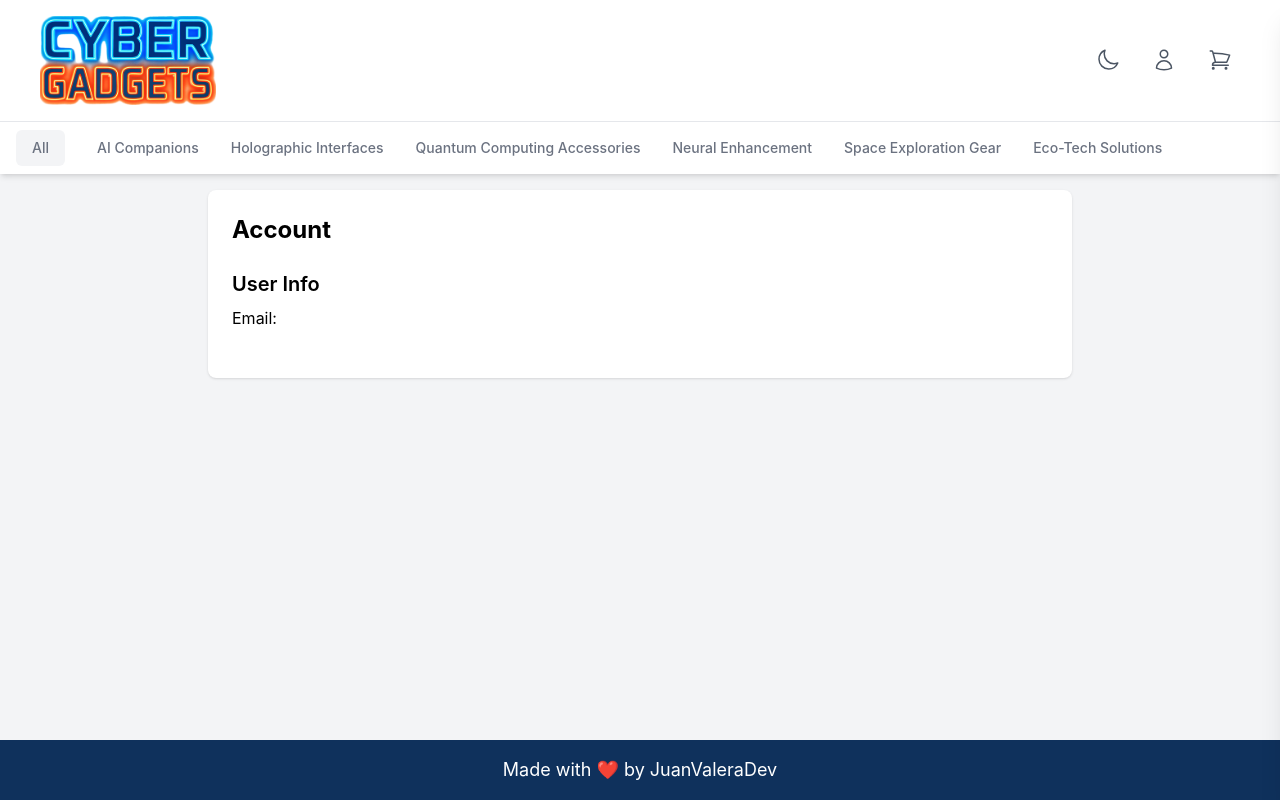
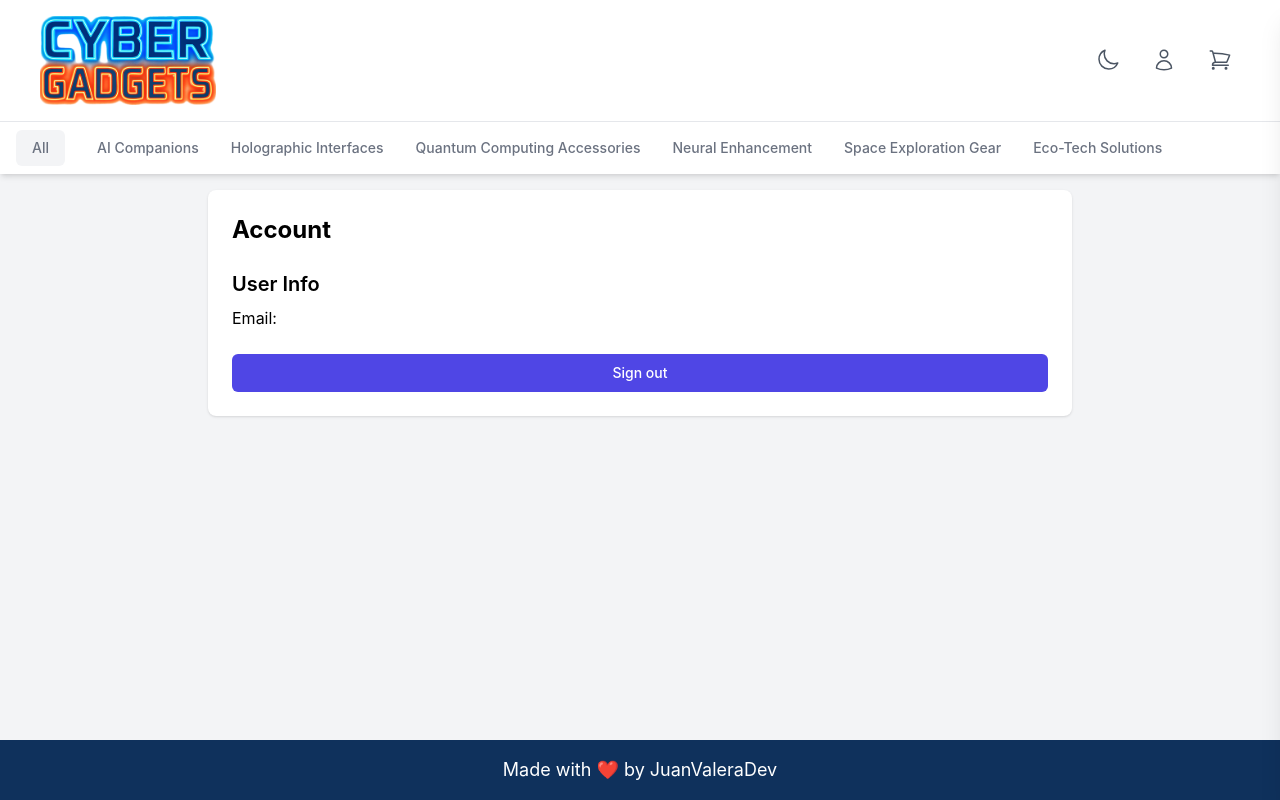
Before and after one commit to JuanValeraDev/Cyber-Gadgets, a React (Vite) app in the folder frontend/: page /account in a window 1280 px wide. Built offline with nearby package versions, Linux system fonts and the light colour scheme.

Commit message:
Some improvements

```diff
--- a/frontend/src/components/AccountHome.jsx
+++ b/frontend/src/components/AccountHome.jsx
@@ -1,4 +1,17 @@
+import {createClient} from "@supabase/supabase-js";
+
 const AccountHome = ({ userData }) => {
+
+    const supabase = createClient(
+        "https://plywzkndxxlnuivlqige.supabase.co",
+        "eyJhbGciOiJIUzI1NiIsInR5cCI6IkpXVCJ9.eyJpc3MiOiJzdXBhYmFzZSIsInJlZiI6InBseXd6a25keHhsbnVpdmxxaWdlIiwicm9sZSI6ImFub24iLCJpYXQiOjE3NDUwNzM0NDIsImV4cCI6MjA2MDY0OTQ0Mn0.RllzUJ6nWn4RrAVMEvud1huuN6G8eRxtBOokB-njTgI"
+    );
+
+    async function signOutWithEmail() {
+        console.log("En signOutWithEmail")
+
+        await supabase.auth.signOut().catch(() => console.log("Error en signOut"))
+    }
     return (
         <div className="max-w-4xl mx-auto p-4">
             <div className="bg-white shadow rounded-lg p-6">
@@ -10,6 +23,14 @@ const AccountHome = ({ userData }) => {
                     <h2 className="text-xl font-semibold mb-2">User Info</h2>
                     <p>Email: {userData?.user?.email}</p>
                 </div>
+                <div>
+                    <button
+                        onClick={() => signOutWithEmail()}
+                        className="group relative w-full flex justify-center py-2 px-4 border border-transparent text-sm font-medium rounded-md text-white bg-indigo-600 hover:bg-indigo-700 focus:outline-none focus:ring-2 focus:ring-offset-2 focus:ring-indigo-500"
+                    >
+                        {'Sign out'}
+                    </button>
+                </div>
             </div>
         </div>
     );
--- a/frontend/src/components/Header.jsx
+++ b/frontend/src/components/Header.jsx
@@ -26,9 +26,11 @@ export default function Header({onCategoryChange, onOpenChatbot, onSearchQuery,
     // Handle button click
     const handleAccountButtonClick = () => {
         if (session) {
-            navigate("/account"); // Redirect to account page if logged in
+           console.log("session:", JSON.stringify(session, null, 2));
+           console.log("email: "+session.user.email)
+            navigate("/account", { state: { userData: session } });
         } else {
-            navigate("/login"); // Redirect to login page if not logged in
+            navigate("/login");
         }
     };
 
```
Also changed, not shown: frontend/src/components/Login.jsx (+9 -3 lines).
